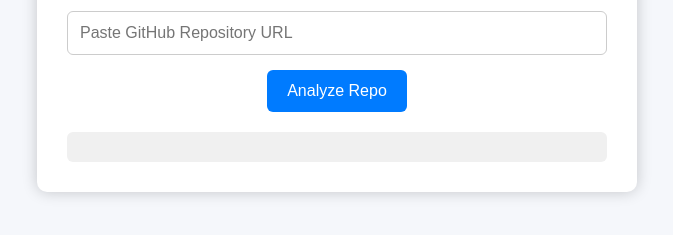
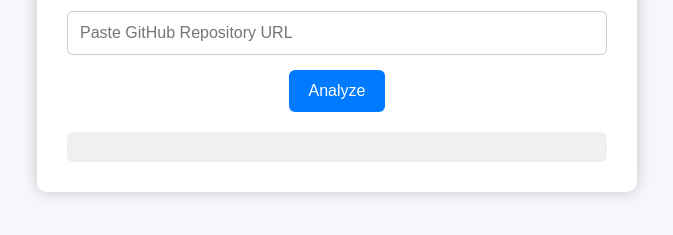
Before and after one commit to guptasushmita706-sketch/AI-Repo-Summarizer, a website: page index.html in a window 1280 px wide. Shown: the part 343-578 px from the top of the page, without its empty margins (303-976 px from the left). Drawn offline with Linux system fonts and the light colour scheme.

Commit message:
Add files via upload

```diff
--- a/index.html
+++ b/index.html
@@ -15,9 +15,7 @@
         type="text"
         id="repoUrl"
         placeholder="Paste GitHub Repository URL">
-<button onclick="alert('Button Working')">
-    Analyze Repo
-</button>
+<button onclick="analyzeRepo()">Analyze</button>
 
     <div id="result"></div>
 </div>
```
